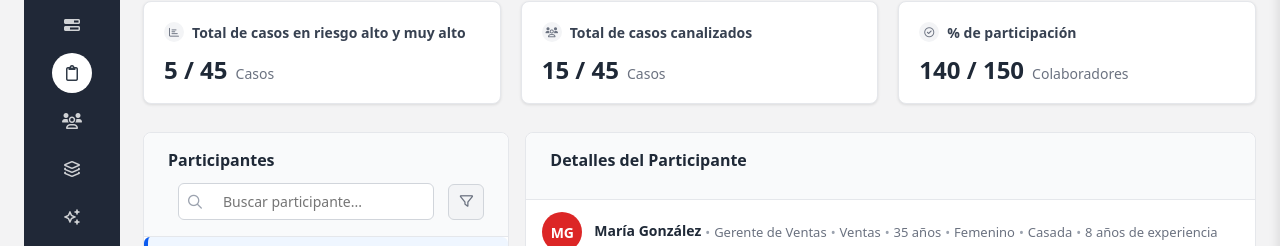
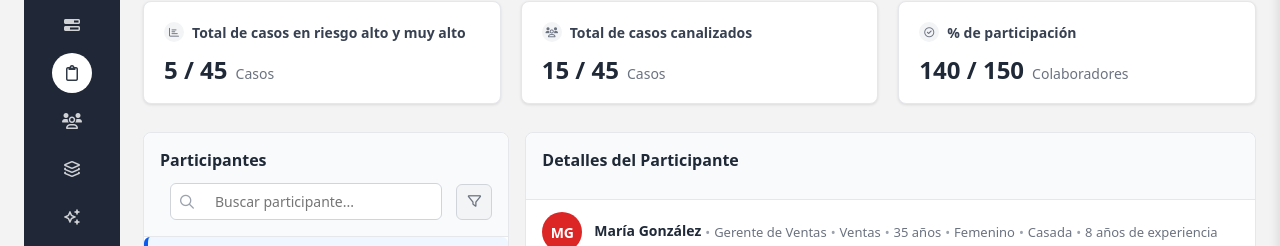
Before and after one commit to elkingarcia22/Nom-035, a plain HTML site: page template-ubits/resultados-nom035.html in a window 1280 px wide. Shown: the part 172-418 px from the top of the page. Drawn offline with Linux system fonts and the light colour scheme.

Commit message:
fix: Reducir padding del panel-header para alinear buscador
Problema identificado:
- El .panel-header tenía padding: 16px 24px (24px a los lados)
- Esto limitaba el ancho del contenido interno
- El título 'Participantes' se extendía hasta el borde del padding
- Pero el buscador estaba limitado por el mismo padding

Solución implementada:
- Reducido padding horizontal de 24px a 16px
- Ajustado max-width del search-container de calc(100% - 40px) a calc(100% - 36px)
- Esto da 8px adicionales de espacio al buscador

Resultado:
- El buscador ahora puede extenderse más hacia la derecha
- Mejor alineación con el título 'Participantes'
- Aprovechamiento del espacio horizontal disponible
- Layout más equilibrado y visualmente consistente

El buscador ahora debería alinearse correctamente con el borde derecho del título.

```diff
--- a/template-ubits/resultados-nom035.html
+++ b/template-ubits/resultados-nom035.html
@@ -379,7 +379,7 @@
         }
 
         .panel-header {
-            padding: 16px 24px;
+            padding: 16px 16px;
             border-bottom: 1px solid #e5e7eb;
             background: #f9fafb;
             border-radius: 8px 8px 0 0;
@@ -414,7 +414,7 @@
             border: none;
             outline: none;
             width: 100% !important;
-            max-width: calc(100% - 40px);
+            max-width: calc(100% - 36px);
             margin-right: 0;
         }
 
```
